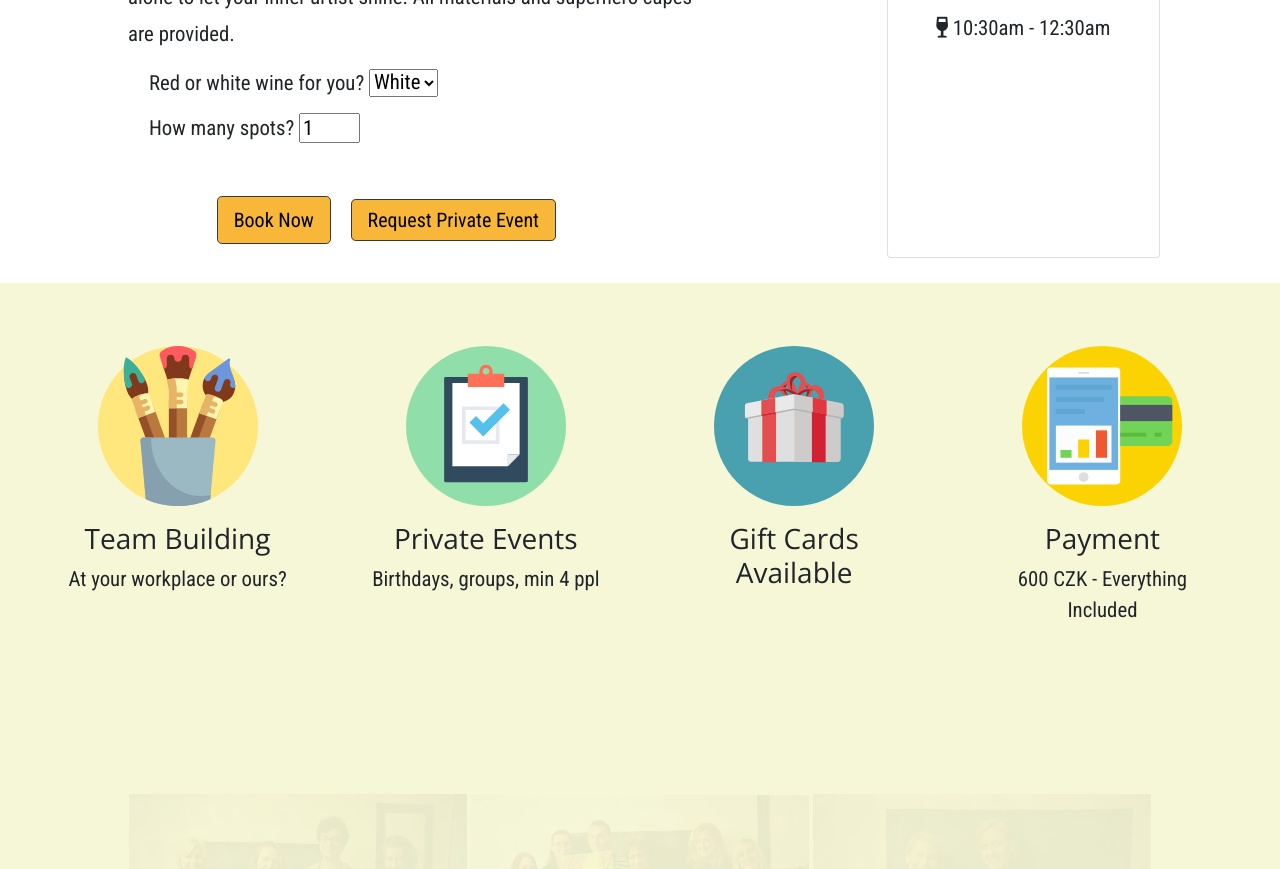
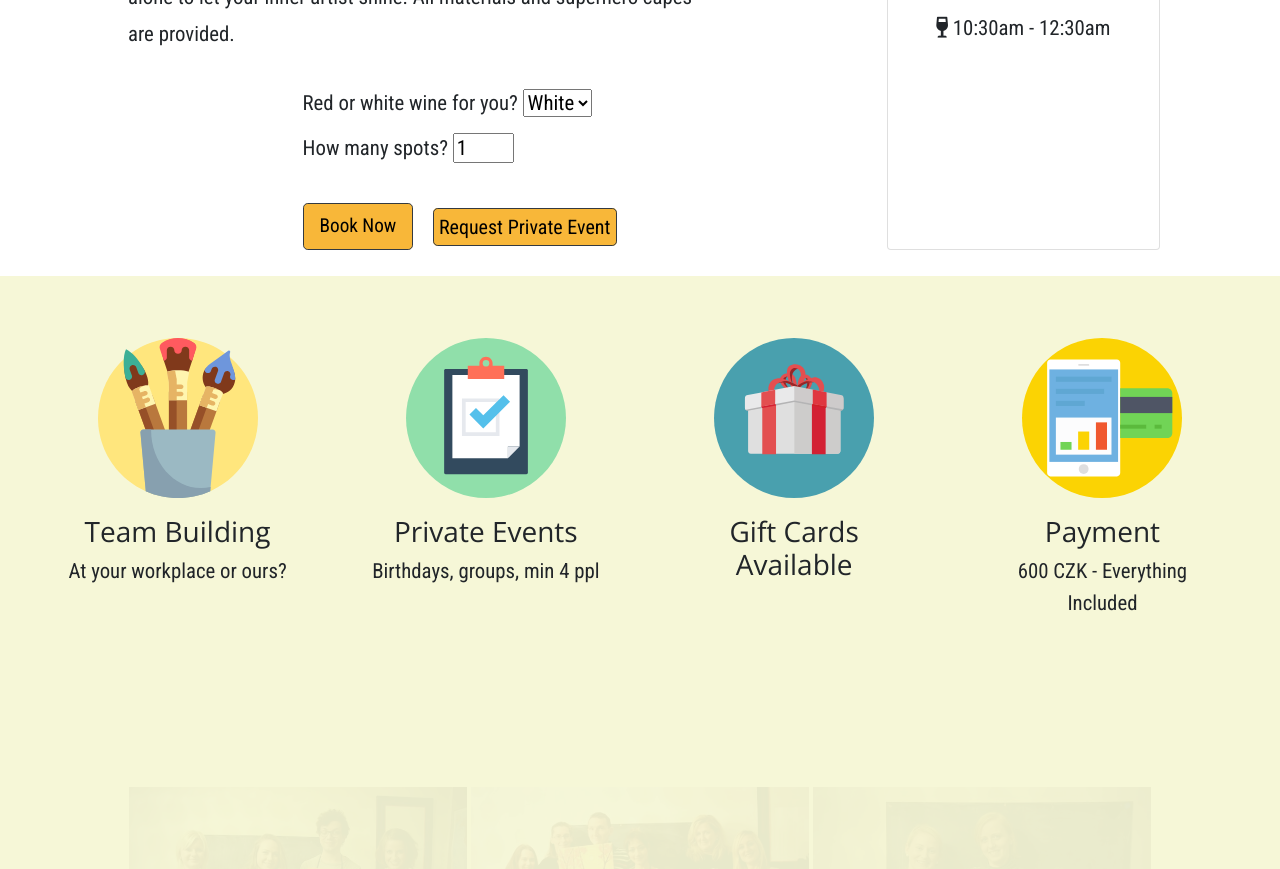
Before and after one commit to NicklausPark/paint-and-vino, a plain HTML site: page index.html in a window 1280 px wide. Shown: the part 905-1774 px from the top of the page. Drawn offline with nearby package versions, Linux system fonts and the light colour scheme.

Commit message:
paypal-testing

```diff
--- a/index.html
+++ b/index.html
@@ -53,6 +53,32 @@
 
             </li>
           </ul>
+          <!-- <form id="paypalButton" action="https://www.paypal.com/cgi-bin/webscr" method="post" target="">
+            <input type="hidden" name="cmd" value="_xclick">
+            <input type="hidden" name="business" value="2767QPMH7QGWJ">
+            <p class="payment-text">Red or white wine for you?
+              <select name="item_name">
+                <option value="White Wine">
+                  <p>White</p>
+                </option>
+                <option value="Red Wine">
+                  <p>Red</p>
+                </option>
+              </select>
+            <p class="payment-text">How many spots?
+              <input type="number" name="quantity" value="1" min="1" max="12" style="width: 3%;"></p>
+            <input type="hidden" name="lc" value="US">
+            <input type="hidden" name="item_name" value="Paint & Vino Reservation">
+            <input type="hidden" name="amount" value="600.00">
+            <input type="hidden" name="currency_code" value="CZK">
+            <input type="hidden" name="button_subtype" value="services">
+            <input type="hidden" name="bn" value="PP-BuyNowBF:btn_buynowCC_LG.gif:NonHostedGuest"><br>
+            <div class="container-fluid">
+              <input type="submit" class="header-button btn btn-lg btn-dark" role="button" value="Book Now">
+
+              <a href="#contact" class="header-button btn btn-lg btn-dark">Request Private Event</a>
+            </div>
+          </form> -->
         </div>
       </nav>
     </div>
@@ -80,11 +106,11 @@
             thing.</p>
           <p class="heading-text">A warm experience worth sharing with friends, colleagues and even alone to let your
             inner artist shine. All materials and superhero capes are provided.</p>
-          <div id="paypalButtonContainer">
+          <div id="paypalButtonContainer" style="padding-left: 25%; padding-top: 3%;">
             <form id="paypalButton" action="https://www.paypal.com/cgi-bin/webscr" method="post" target="">
               <input type="hidden" name="cmd" value="_xclick">
               <input type="hidden" name="business" value="2767QPMH7QGWJ">
-              <p class="payment-text">Red or white wine for you?
+              <p class="payment-text" style="">Red or white wine for you?
                 <select name="item_name">
                   <option value="White Wine">
                     <p>White</p>
@@ -92,29 +118,19 @@
                   <option value="Red Wine">
                     <p>Red</p>
                   </option>
-                </select></p>
-
-              <!-- <p class="payment-text">Which workshop date?
-              <select name="item_number">
-                <option value="April 13">April 13</option>
-
-               -->
-              <!-- <option value="Amazon S3 Tutorial">The Amazon S3 Tutorial</option>
-              <option value="Some Other Tutorial">Some Other Tutorial</option> -->
-              </p>
-              <!-- </select> -->
-              <p class="payment-text">How many spots?
+                </select>
+              <p class="payment-text" style="">How many spots?
                 <input type="number" name="quantity" value="1" min="1" max="12"></p>
               <input type="hidden" name="lc" value="US">
               <input type="hidden" name="item_name" value="Paint & Vino Reservation">
-              <input type="hidden" name="amount" value="600.00">
+              <input type="hidden" name="amount" value="50.00">
               <input type="hidden" name="currency_code" value="CZK">
               <input type="hidden" name="button_subtype" value="services">
               <input type="hidden" name="bn" value="PP-BuyNowBF:btn_buynowCC_LG.gif:NonHostedGuest"><br>
-              <div class="container-fluid">
-                <input type="submit" class="header-btn btn btn-lg btn-dark" role="button" value="Book Now">
+              <div style="">
+                <input type="submit" class="btn btn-lg btn-dark" role="button" value="Book Now" style="display:inline-block; position: relative; font-size: 1.2rem">
 
-                <a href="#contact" class="header-button btn btn-lg btn-dark">Request Private Event</a>
+                <a href="#contact" class="btn btn-lg btn-dark mx-auto" style="padding: 1.2% 1%;">Request Private Event</a>
               </div>
             </form>
 
@@ -231,7 +247,7 @@
     <div class="container-fluid">
       <h1>What Our Painters Say</h1>
 
-      <div id="carouselTestimonialSlide" class="carousel slide" data-ride="carousel" data-interval="15000" data-pause="hover|false">
+      <div id="carouselTestimonialSlide" class="carousel slide" data-ride="carousel" data-interval="7000" data-pause="hover|false">
         <div class="carousel-inner">
           <div class="carousel-item active">
             <h2 class="testimonial-text">"As someone who is completely non-artistic, I have to say that Alysa did an amazing job helping me create
```
